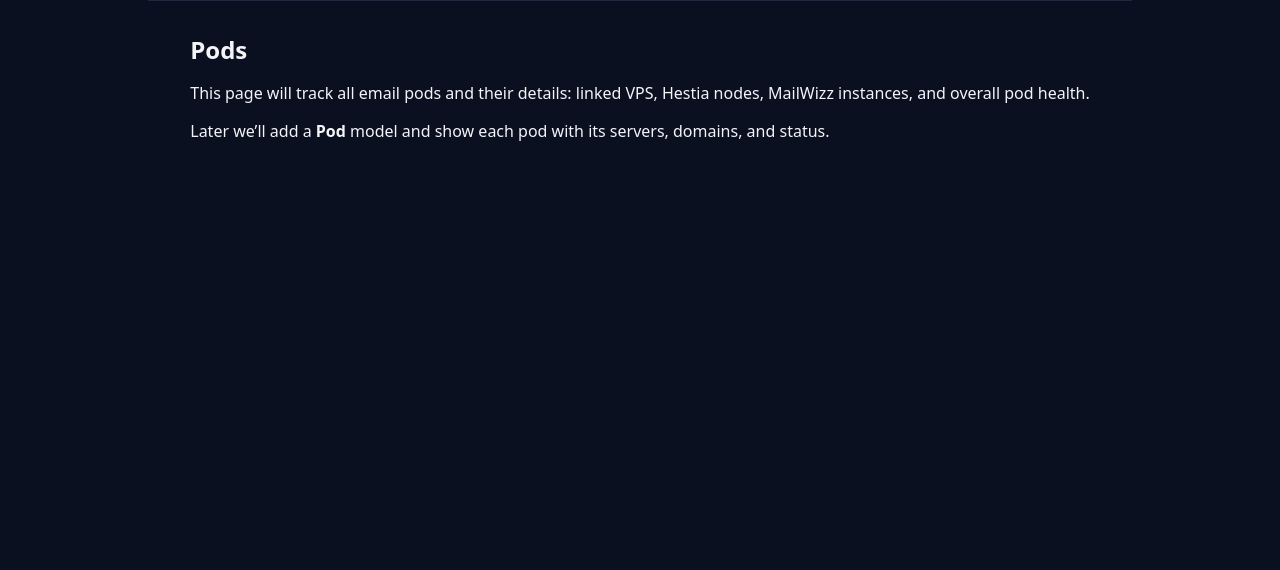
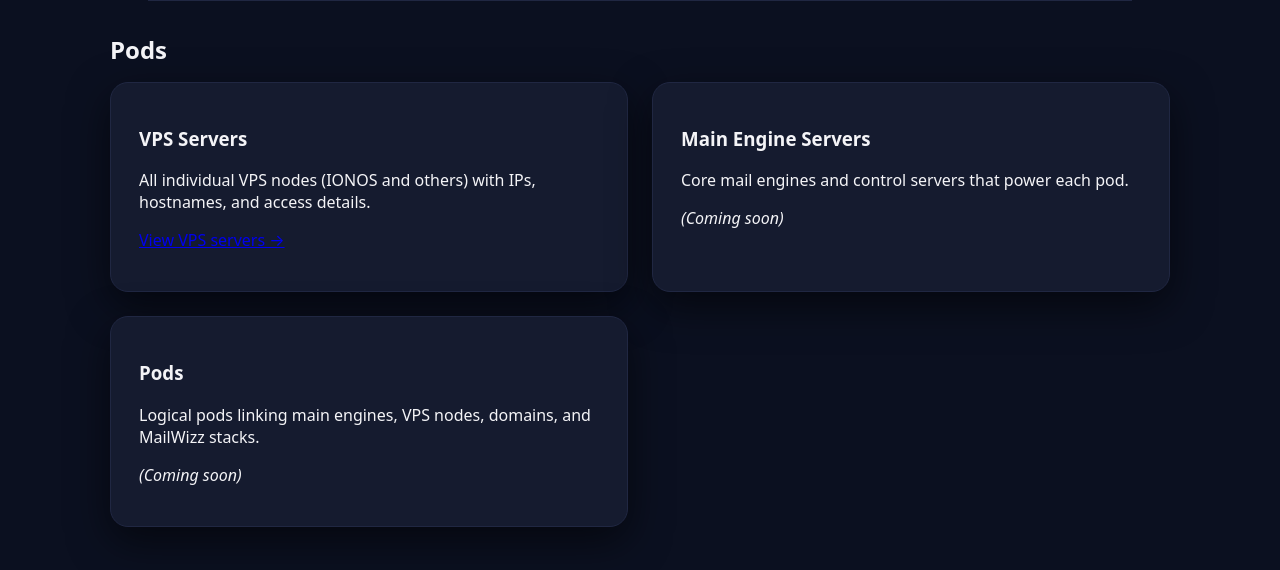
Before and after one commit to smj3348/EmailPodManagement, a Django app: template templates/pods.html in a window 1280 px wide. Shown: the part 46-616 px from the top of the page. Run offline with Django 3.2, Linux system fonts and the light colour scheme; the template is opened without the code that fills it, so the values that code supplies are empty.

Commit message:
Update pods.html

```diff
--- a/templates/pods.html
+++ b/templates/pods.html
@@ -3,12 +3,24 @@
 
 {% block content %}
 <h2>Pods</h2>
-<p>
-    This page will track all email pods and their details: linked VPS, Hestia nodes,
-    MailWizz instances, and overall pod health.
-</p>
-<p>
-    Later we’ll add a <strong>Pod</strong> model and show each pod with its servers,
-    domains, and status.
-</p>
+
+<div class="dash-grid">
+    <section class="dash-card">
+        <h3>VPS Servers</h3>
+        <p>All individual VPS nodes (IONOS and others) with IPs, hostnames, and access details.</p>
+        <p><a href="{% url 'pods_vps_list' %}">View VPS servers →</a></p>
+    </section>
+
+    <section class="dash-card">
+        <h3>Main Engine Servers</h3>
+        <p>Core mail engines and control servers that power each pod.</p>
+        <p><em>(Coming soon)</em></p>
+    </section>
+
+    <section class="dash-card">
+        <h3>Pods</h3>
+        <p>Logical pods linking main engines, VPS nodes, domains, and MailWizz stacks.</p>
+        <p><em>(Coming soon)</em></p>
+    </section>
+</div>
 {% endblock %}
```
